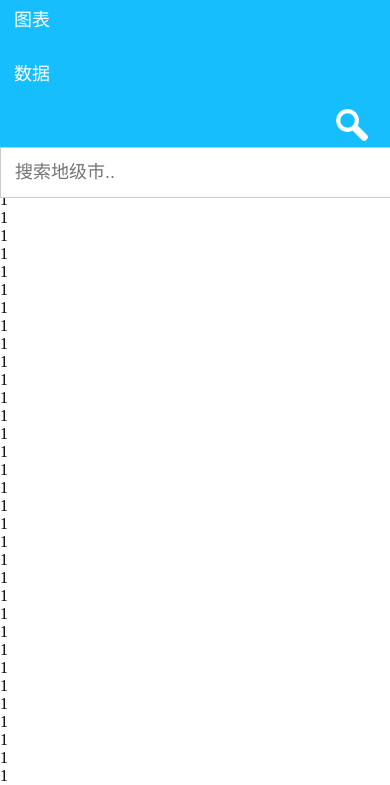
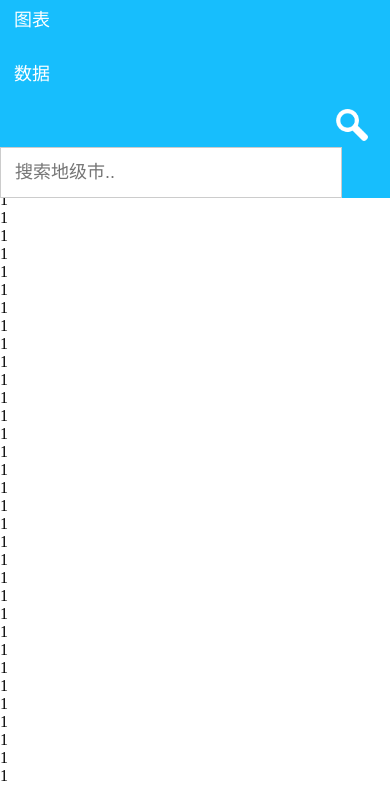
Before and after one commit to icy-blue/2019ncov, a website: page nav.html in a window 390 px wide. Shown: the part 62-847 px from the top of the page. Drawn offline with Linux system fonts and the light colour scheme.

Commit message:
fix some bugs

```diff
--- a/nav.css
+++ b/nav.css
@@ -1,11 +1,9 @@
-/* 在顶部导航栏中添加黑色背景颜色 */
 .topnav {
     overflow: hidden;
     width: 100%;
     background-color: #17BEFD;
 }
 
-/* 设置导航栏的链接样式 */
 .topnav a {
     float: left;
     display: block;
@@ -16,13 +14,11 @@
     font-size: 18px;
 }
 
-/* 在悬停时更改链接的颜色 */
 .topnav a:hover {
     background-color: #29A9FD;
     color: white;
 }
 
-/* 突出显示当前选中的元素 */
 .topnav a.active {
     background-color: #5872FD;
     color: white;
@@ -35,19 +31,18 @@
   margin-top: 4px;
   margin-right: 16px;
 }
-/* 设置导航栏的搜索框样式 */
+
 .topnav input[type=text] {
   float: right;
   padding: 6px;
   border: none;
-  margin-top: 8px;
+  margin-top: 11px;
     font-size: 18px;
     font-style: bold;
 }
 
-/* 当屏幕宽度小于 600px 时，垂直堆叠显示菜单选项和搜索框 */
 @media screen and (max-width: 600px) {
-    .topnav a, .topnav input[type=text] {
+    .topnav a {
         float: none;
         display: block;
         text-align: left;
@@ -56,7 +51,18 @@
         padding: 14px;
     }
     .topnav input[type=text] {
+      float: left;
+      display: block;
+      text-align: left;
+      width: 80%;
+      margin: 0;
+      padding: 14px;
         border: 1px solid #ccc;
+    }
+    .topnav img[type=find] {
+      float:right;
+      margin: 0
+      padding:inherit;
     }
 }
 *{margin: 0;padding: 0;}
```
